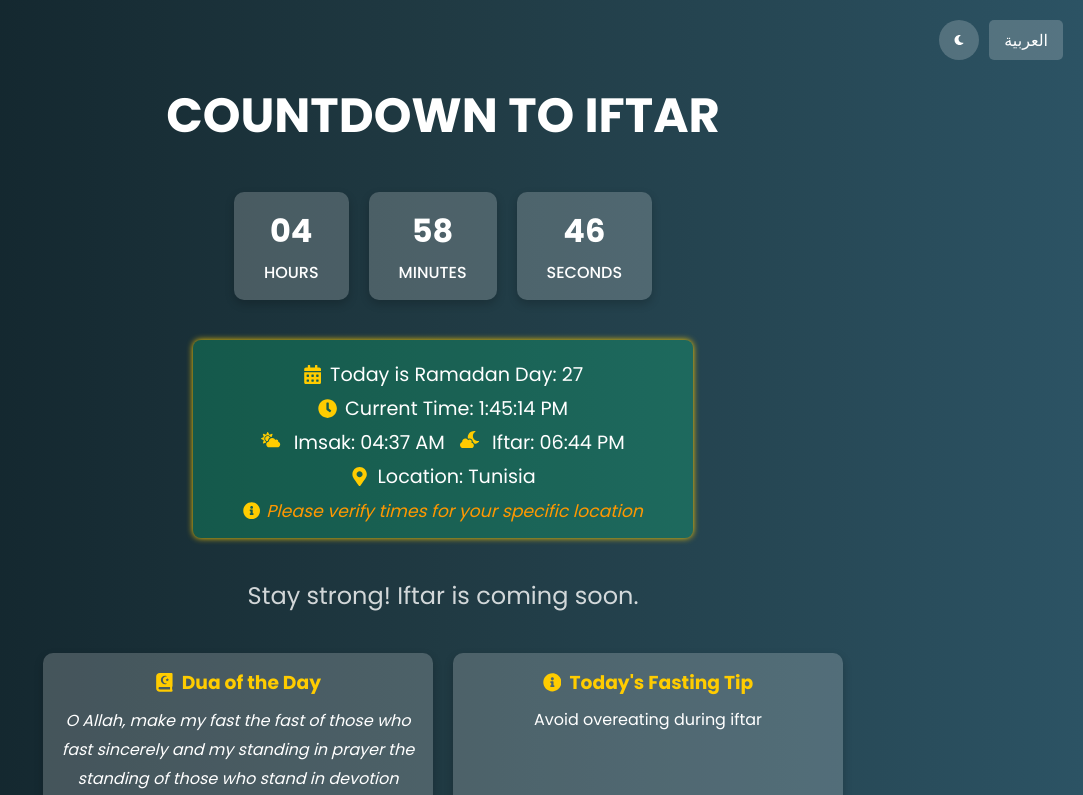
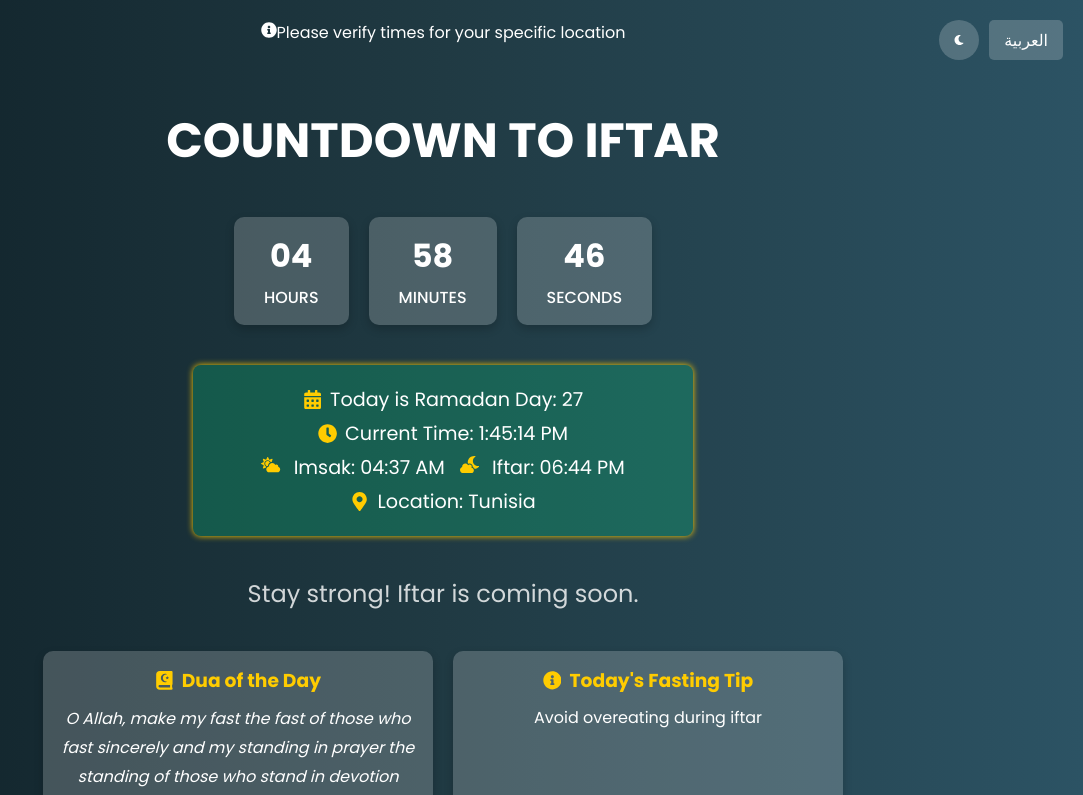
Before and after one commit to Youssef-Fawel/Ramadan-Countdown-App, a React (Create React App) app: page / in a window 1280 px wide. Shown: the top 795 px of the page, without its empty margins (197-1280 px from the left). Built offline with nearby package versions, Linux system fonts and the light colour scheme.

Commit message:
Update App.js

```diff
--- a/src/App.js
+++ b/src/App.js
@@ -308,6 +308,11 @@ const App = () => {
     <div className={`container ${language === 'ar' ? 'rtl' : 'ltr'} ${darkMode ? 'dark-mode' : ''}`}>
       {showConfetti && <Confetti width={window.innerWidth} height={window.innerHeight} />}
 
+     <div className={`location-note-banner ${language === 'ar' ? 'rtl' : 'ltr'}`}>
+        <FaInfoCircle className="banner-icon" />
+        <span className="banner-text">{t.locationNote}</span>
+      </div>
+
       <div className="app-controls">
         <button
           className="icon-button"
@@ -328,7 +333,6 @@ const App = () => {
       <h1 className="title">
         {isTimeReached ? `${t[celebrationEvent]} ${t.titleTime}` : `${t.title} ${t[targetEvent]}`}
       </h1>
-
       <div className="countdown-container">
         <div className={`time-box ${isFlashing ? 'flashing' : ''}`}>
           {isTimeReached ? "00" : hours}
@@ -352,10 +356,6 @@ const App = () => {
           <span><FaCloudMoon className="icon" /> {t.iftarLabel} {iftarTimeString}</span>
         </p>
         <p><FaMapMarkerAlt className="icon" /> {t.location}</p>
-  <div className={`location-note ${language === 'ar' ? 'rtl' : 'ltr'}`}>
-    <FaInfoCircle className="note-icon" />
-    <span className="note-text">{t.locationNote}</span>
-  </div>
       </div>
 
       <p className="message">
```
Lines whose indentation alone changed are shown as unchanged.
